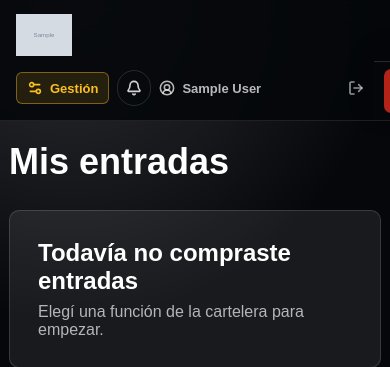
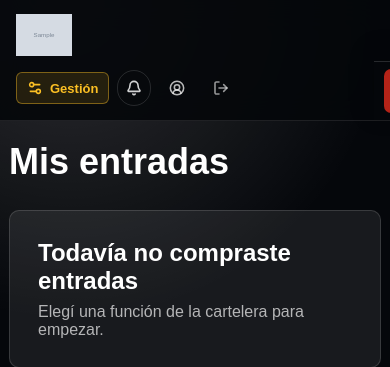
Before and after one commit to uca-argentina/pid-2026-refactoreros, a Django app: page /mis-entradas/ in a window 390 px wide; the page is wider, and only the part inside the window is pictured. Shown: the top 367 px of that part. Run offline with Django 5.2, Linux system fonts and the light colour scheme; a user stored in the database is signed in; tables that the repository leaves empty hold one stand-in row (values such as "Sample post"); grey boxes marked "Sample" are stand-in pictures; data that the repository does not hold is empty; parts of the project's set-up code (start-up, migrations or seed data) failed here and were passed over.

Commit message:
Compactar cuenta en navegación móvil

```diff
--- a/django/web/catalog/static/catalog.css
+++ b/django/web/catalog/static/catalog.css
@@ -1216,6 +1216,28 @@ body {
     display: none;
   }
 
+  .client-header > nav > .client-nav-account.has-management {
+    grid-template-columns: auto auto auto auto;
+    justify-content: start;
+  }
+
+  .client-header > nav > .client-nav-account:not(.has-management):not(.is-anonymous) {
+    grid-template-columns: auto auto auto;
+    justify-content: start;
+  }
+
+  .client-user-pill {
+    display: inline-flex;
+    justify-content: center;
+    width: 36px;
+    min-width: 36px;
+    padding: 0;
+  }
+
+  .client-user-pill > span {
+    display: none;
+  }
+
   .client-nav-primary {
     position: fixed;
     z-index: 30;
@@ -1385,6 +1407,28 @@ body {
     display: none;
   }
 
+  .client-header > nav > .client-nav-account.has-management {
+    grid-template-columns: auto auto auto auto;
+    justify-content: start;
+  }
+
+  .client-header > nav > .client-nav-account:not(.has-management):not(.is-anonymous) {
+    grid-template-columns: auto auto auto;
+    justify-content: start;
+  }
+
+  .client-user-pill {
+    display: inline-flex;
+    justify-content: center;
+    width: 36px;
+    min-width: 36px;
+    padding: 0;
+  }
+
+  .client-user-pill > span {
+    display: none;
+  }
+
   .client-main {
     width: min(100% - 24px, 1180px);
     padding-top: 26px;
@@ -1630,9 +1674,9 @@ body {
   }
 
   .client-user-pill {
-    width: 100%;
-    max-width: none;
-    min-width: 0;
+    width: 36px;
+    max-width: 36px;
+    min-width: 36px;
     padding: 0;
     border: 0;
     background: transparent;
```
